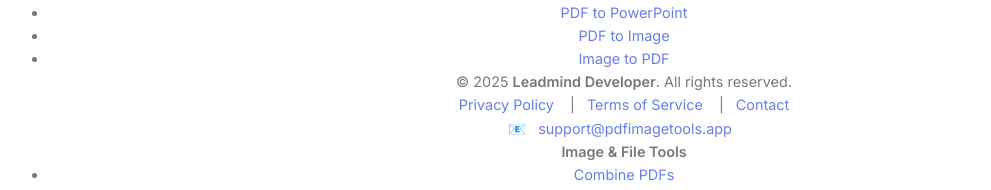
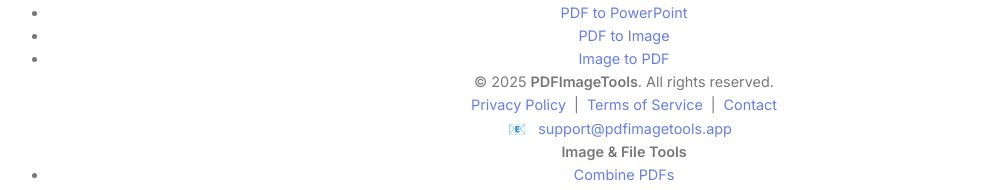
Before and after one commit to Leadmind-Developer/pdfimagetools-vercel, a Next.js app: page / in a window 1280 px wide. Shown: the part 2683-2873 px from the top of the page, without its empty margins (16-1007 px from the left). Built offline with nearby package versions, Linux system fonts and the light colour scheme; no server answers.

Commit message:
Update Footer.jsx

```diff
--- a/src/components/Footer.jsx
+++ b/src/components/Footer.jsx
@@ -17,17 +17,21 @@ const Footer = () => (
       </div>
 
       {/* Center column */}
-      <div className="text-center md:text-center flex flex-col justify-center">
+      <div className="text-center flex flex-col justify-center">
         <p className="text-sm text-gray-600 mb-2">
-          &copy; {new Date().getFullYear()} <strong>Leadmind Developer</strong>. All rights reserved.
+          © {new Date().getFullYear()} <strong>PDFImageTools</strong>. All rights reserved.
         </p>
-        <p className="text-sm">
-          <Link href="/privacy" className="hover:text-blue-600">Privacy Policy</Link> &nbsp;|&nbsp;
-          <Link href="/terms" className="hover:text-blue-600">Terms of Service</Link> &nbsp;|&nbsp;
-          <a href="mailto:support@pdfimagetools.com" className="hover:text-blue-600">Contact</a>
-        </p>
-        <p className="text-sm mt-2">
-          📧 <a href="mailto:support@thetechtrep.com" className="hover:text-blue-600 font-medium">
+
+        <nav aria-label="Legal links" className="text-sm">
+          <Link href="/privacy" className="hover:text-blue-600">Privacy Policy</Link>
+          <span className="mx-2 text-gray-400">|</span>
+          <Link href="/terms" className="hover:text-blue-600">Terms of Service</Link>
+          <span className="mx-2 text-gray-400">|</span>
+          <a href="mailto:support@pdfimagetools.app" className="hover:text-blue-600">Contact</a>
+        </nav>
+
+        <p className="text-sm mt-3 text-gray-500">
+          📧 <a href="mailto:support@pdfimagetools.app" className="hover:text-blue-600 font-medium">
             support@pdfimagetools.app
           </a>
         </p>
```
